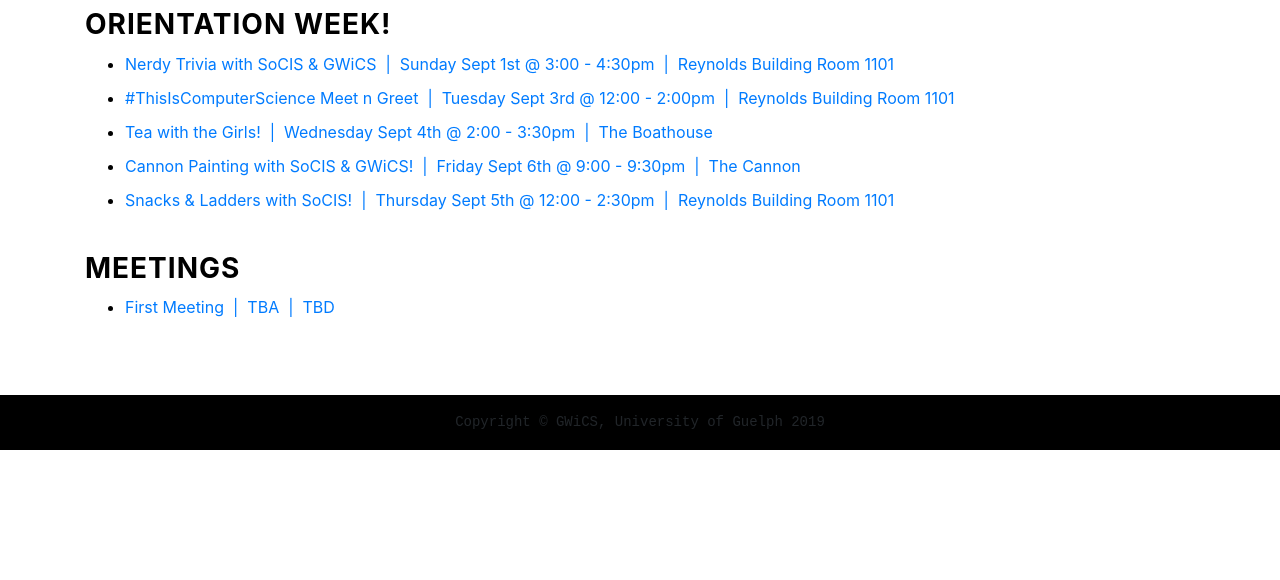
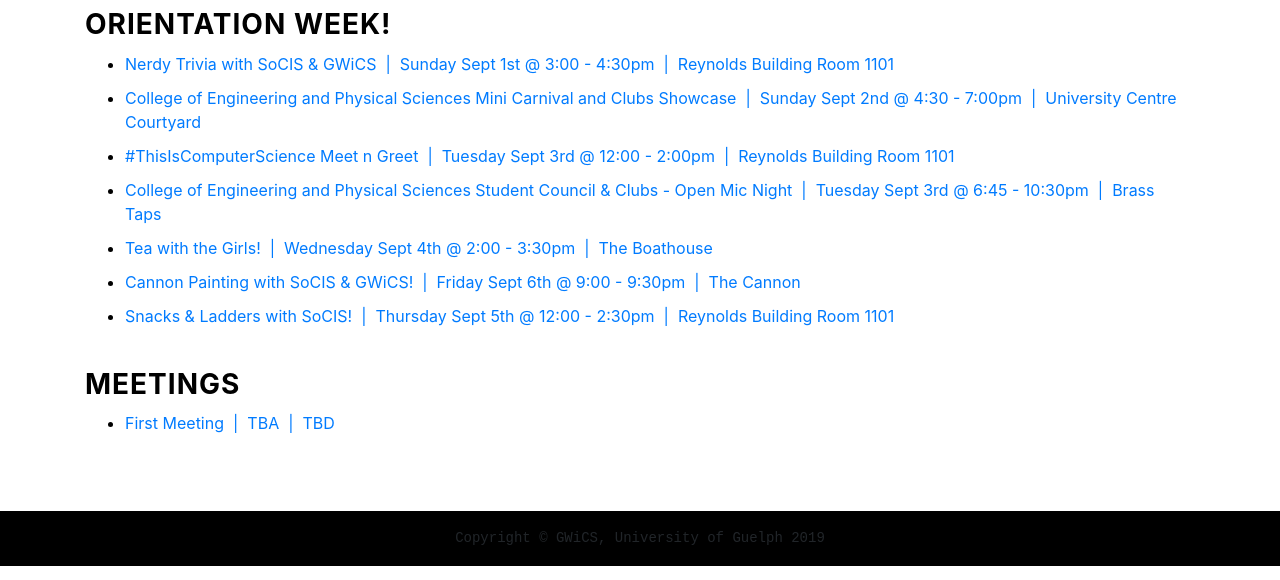
Before and after one commit to GWiCS/GWiCS.github.io, a website with bundled scripts: page events.html in a window 1280 px wide. Shown: the part 220-800 px from the top of the page. Built offline with nearby package versions, Linux system fonts and the light colour scheme.

Commit message:
Update events.html

```diff
--- a/events.html
+++ b/events.html
@@ -61,7 +61,9 @@
             <h2 class="section-subheading text-uppercase">Orientation Week!</h2>
             <ul id="events_list">
               <li><a href="https://uoguelph.campuslabs.ca/engage/event/130068" target="_blank">Nerdy Trivia with SoCIS & GWiCS&nbsp; |  &nbsp;Sunday Sept 1st @ 3:00 - 4:30pm&nbsp; |  &nbsp;Reynolds Building Room 1101</a> </li>
+              <li><a href="https://uoguelph.campuslabs.ca/engage/event/130571" target="_blank">College of Engineering and Physical Sciences Mini Carnival and Clubs Showcase&nbsp; |  &nbsp;Sunday Sept 2nd @ 4:30 - 7:00pm&nbsp; |  &nbsp;University Centre Courtyard</a> </li>
               <li><a href="https://uoguelph.campuslabs.ca/engage/event/101564" target="_blank">#ThisIsComputerScience Meet n Greet&nbsp; |  &nbsp;Tuesday Sept 3rd @ 12:00 - 2:00pm&nbsp; |  &nbsp;Reynolds Building Room 1101</a> </li>
+              <li><a href="https://uoguelph.campuslabs.ca/engage/event/130572" target="_blank">College of Engineering and Physical Sciences Student Council & Clubs - Open Mic Night&nbsp; |  &nbsp;Tuesday Sept 3rd @ 6:45 - 10:30pm&nbsp; |  &nbsp;Brass Taps</a> </li>
               <li><a href="https://uoguelph.campuslabs.ca/engage/event/130522" target="_blank">Tea with the Girls!&nbsp; |  &nbsp;Wednesday Sept 4th @ 2:00 - 3:30pm&nbsp; |  &nbsp;The Boathouse</a> </li>
               <li><a href="https://uoguelph.campuslabs.ca/engage/event/130348" target="_blank">Cannon Painting with SoCIS & GWiCS!&nbsp; |  &nbsp;Friday Sept 6th @ 9:00 - 9:30pm&nbsp; |  &nbsp;The Cannon</a> </li>
               <li><a href="https://uoguelph.campuslabs.ca/engage/event/130347" target="_blank">Snacks & Ladders with SoCIS!&nbsp; |  &nbsp;Thursday Sept 5th @ 12:00 - 2:30pm&nbsp; |  &nbsp;Reynolds Building Room 1101</a> </li>
```
